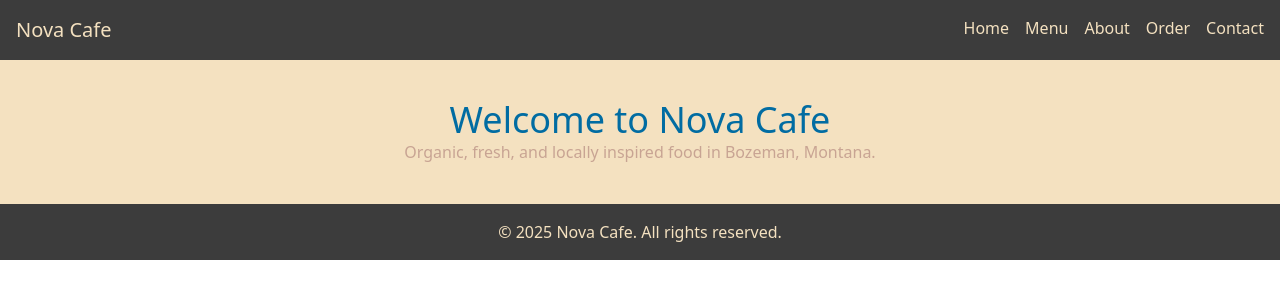
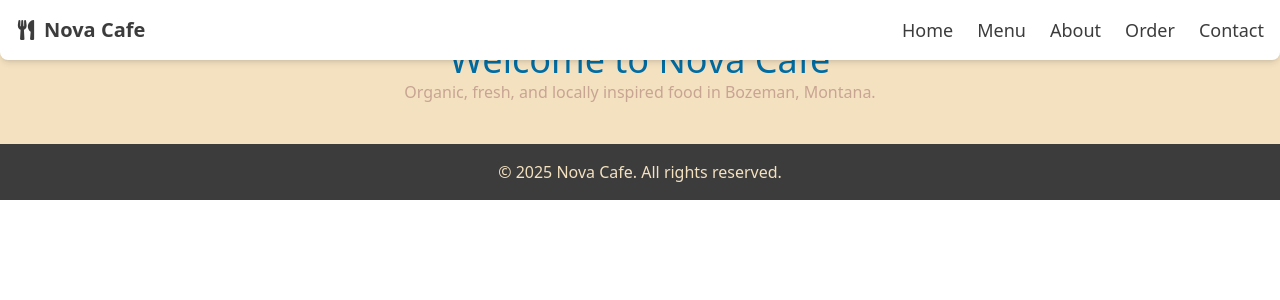
Before and after one commit to EricRivera-Snow/nova-cafe-4, a React (Vite) app: page / in a window 1280 px wide. Shown: the top 300 px of the page. Built offline with nearby package versions, Linux system fonts and the light colour scheme.

Commit message:
completed nav bar to look like the screenshot

```diff
--- a/package.json
+++ b/package.json
@@ -12,6 +12,7 @@
   "dependencies": {
     "react": "^19.0.0",
     "react-dom": "^19.0.0",
+    "react-icons": "^5.4.0",
     "react-router-dom": "^7.1.5"
   },
   "devDependencies": {
--- a/src/components/Header.jsx
+++ b/src/components/Header.jsx
@@ -1,28 +1,44 @@
 import { Link } from "react-router-dom";
+import { FaUtensils } from "react-icons/fa";
 
 function Header() {
   return (
-    <header className="bg-darkGray text-dutchWhite p-4 flex justify-between">
-      <h1 className="text-xl">Nova Cafe</h1>
+    <header className="bg-white text-darkGray p-4 fixed top-0 left-0 w-full shadow-md z-50 rounded-b-lg">
+      <div className="max-w-7xl mx-auto flex justify-between items-center">
+        <div className="flex items-center space-x-2">
+          <FaUtensils className="text-xl" />
+          <h1 className="text-xl font-bold">Nova Cafe</h1>
+        </div>
         <nav>
-        <ul className="flex gap-4">
+          <ul className="flex gap-6 text-lg">
             <li>
-            <Link to="/">Home</Link>
+              <Link to="/" className="hover:text-blueWave">
+                Home
+              </Link>
             </li>
             <li>
-            <Link to="/menu">Menu</Link>
+              <Link to="/menu" className="hover:text-blueWave">
+                Menu
+              </Link>
             </li>
             <li>
-            <Link to="/about">About</Link>
+              <Link to="/about" className="hover:text-blueWave">
+                About
+              </Link>
             </li>
             <li>
-            <Link to="/order">Order</Link>
+              <Link to="/order" className="hover:text-blueWave">
+                Order
+              </Link>
             </li>
             <li>
-            <Link to="/contact">Contact</Link>
+              <Link to="/contact" className="hover:text-blueWave">
+                Contact
+              </Link>
             </li>
           </ul>
         </nav>
+      </div>
     </header>
   );
 }
```
Also changed, not shown: 1 other file (tests, documents, lock files or other folders). Lines whose indentation alone changed are shown as unchanged.
